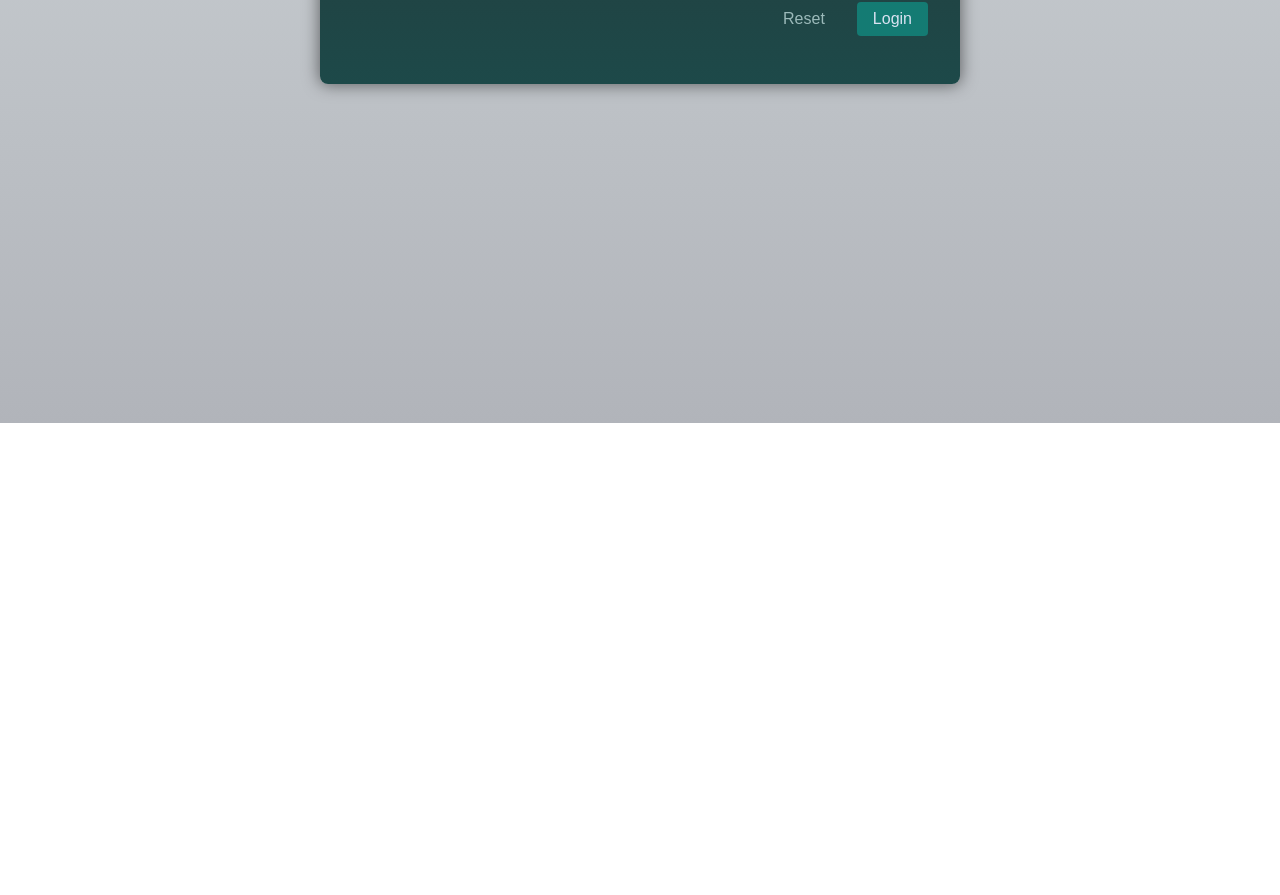
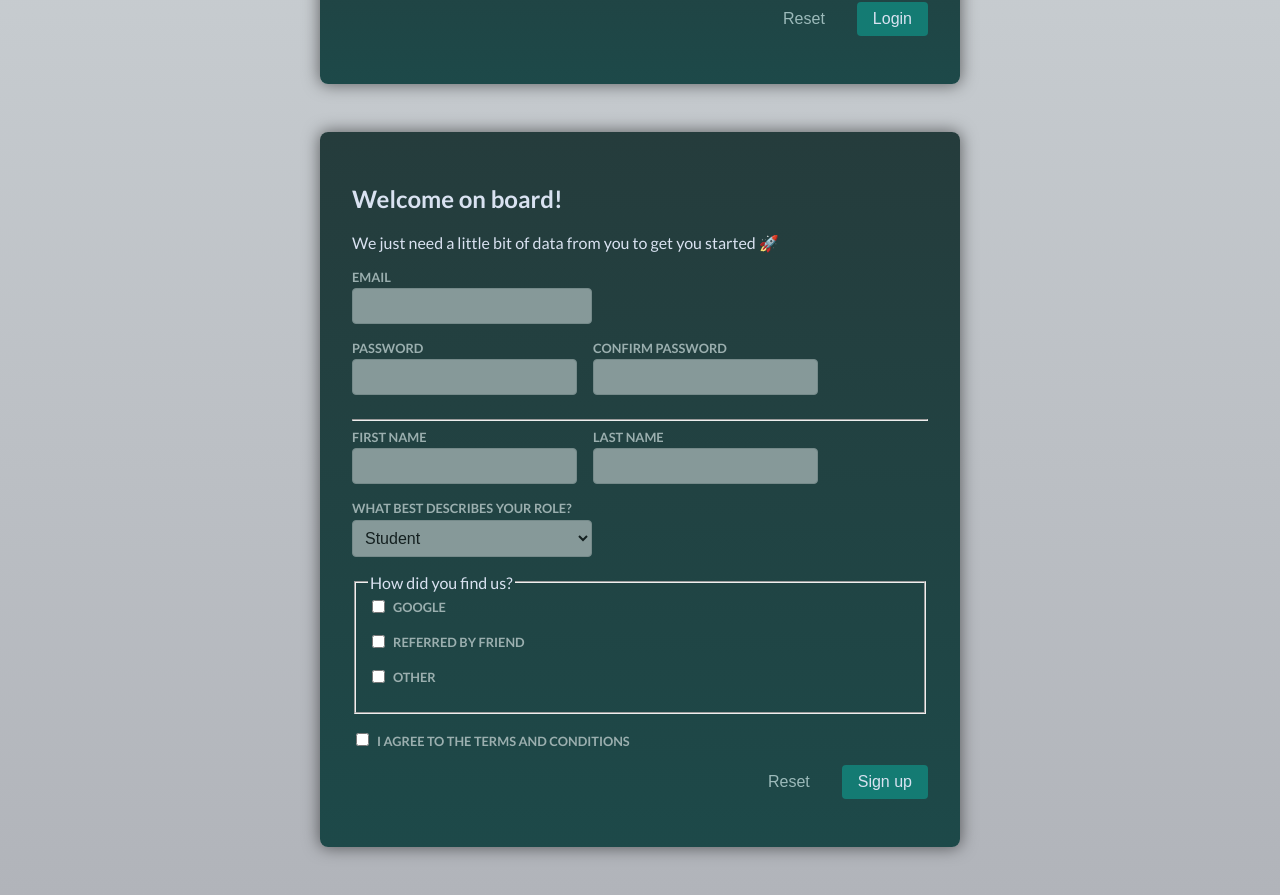
Before and after one commit to bruceathy/react-input, a React (Vite) app: page / in a window 1280 px wide. Shown: the part 409-1304 px from the top of the page. Before the commit the page ends 832 px from the top, so only its background shows below. Built offline with nearby package versions, Linux system fonts and the light colour scheme.

Commit message:
useref validation

```diff
--- a/src/App.jsx
+++ b/src/App.jsx
@@ -1,5 +1,6 @@
-import Header from './components/Header.jsx';
-import Login from './components/Login.jsx';
+import Header from "./components/Header.jsx";
+import Login from "./components/Login.jsx";
+import Signup from "./components/Signup.jsx";
 
 function App() {
   return (
@@ -7,6 +8,7 @@
       <Header />
       <main>
         <Login />
+        <Signup />
       </main>
     </>
   );
--- a/src/components/Login.jsx
+++ b/src/components/Login.jsx
@@ -1,31 +1,15 @@
-import { use, useState } from "react";
+import { useRef } from "react";
 
 export default function Login() {
-  // const [enteredPasswrd, setEnteredPassword] = useState("");
-  // const [enteredEmail, setEnteredEmail] = useState("");
-  const [enteredValues, setEnteredValues] = useState({
-    email: "",
-    password: "",
-  });
+  const email = useRef();
+  const password = useRef();
 
   function handleSubmit(e) {
+    const enteredEmail = email.current.value;
+    const enteredPassword = password.current.value;
     e.preventDefault();
-    console.log(enteredValues);
-  }
 
-  // function handlePasswordChange(e) {
-  //   setEnteredPassword(e.target.value);
-  // }
-
-  // function handleEmailChange(e) {
-  //   setEnteredEmail(e.target.value);
-  // }
-
-  function handleInputChange(identifier, event) {
-    setEnteredValues((prevValues) => ({
-      ...prevValues,
-      [identifier]: event.target.value,
-    }));
+    console.log(enteredEmail, enteredPassword);
   }
 
   return (
@@ -35,24 +19,12 @@
       <div className="control-row">
         <div className="control no-margin">
           <label htmlFor="email">Email</label>
-          <input
-            id="email"
-            type="email"
-            name="email"
-            onChange={(e) => handleInputChange("email", e)}
-            value={enteredValues.email}
-          />
+          <input id="email" type="email" name="email" ref={email} />
         </div>
 
         <div className="control no-margin">
           <label htmlFor="password">Password</label>
-          <input
-            id="password"
-            type="password"
-            name="password"
-            onChange={(e) => handleInputChange("password", e)}
-            value={enteredValues.password}
-          />
+          <input id="password" type="password" name="password" ref={password} />
         </div>
       </div>
 
--- /dev/null
+++ b/src/components/Signup.jsx
@@ -0,0 +1,98 @@
+export default function Signup() {
+  return (
+    <form>
+      <h2>Welcome on board!</h2>
+      <p>We just need a little bit of data from you to get you started 🚀</p>
+
+      <div className="control">
+        <label htmlFor="email">Email</label>
+        <input id="email" type="email" name="email" />
+      </div>
+
+      <div className="control-row">
+        <div className="control">
+          <label htmlFor="password">Password</label>
+          <input id="password" type="password" name="password" />
+        </div>
+
+        <div className="control">
+          <label htmlFor="confirm-password">Confirm Password</label>
+          <input
+            id="confirm-password"
+            type="password"
+            name="confirm-password"
+          />
+        </div>
+      </div>
+
+      <hr />
+
+      <div className="control-row">
+        <div className="control">
+          <label htmlFor="first-name">First Name</label>
+          <input type="text" id="first-name" name="first-name" />
+        </div>
+
+        <div className="control">
+          <label htmlFor="last-name">Last Name</label>
+          <input type="text" id="last-name" name="last-name" />
+        </div>
+      </div>
+
+      <div className="control">
+        <label htmlFor="phone">What best describes your role?</label>
+        <select id="role" name="role">
+          <option value="student">Student</option>
+          <option value="teacher">Teacher</option>
+          <option value="employee">Employee</option>
+          <option value="founder">Founder</option>
+          <option value="other">Other</option>
+        </select>
+      </div>
+
+      <fieldset>
+        <legend>How did you find us?</legend>
+        <div className="control">
+          <input
+            type="checkbox"
+            id="google"
+            name="acquisition"
+            value="google"
+          />
+          <label htmlFor="google">Google</label>
+        </div>
+
+        <div className="control">
+          <input
+            type="checkbox"
+            id="friend"
+            name="acquisition"
+            value="friend"
+          />
+          <label htmlFor="friend">Referred by friend</label>
+        </div>
+
+        <div className="control">
+          <input type="checkbox" id="other" name="acquisition" value="other" />
+          <label htmlFor="other">Other</label>
+        </div>
+      </fieldset>
+
+      <div className="control">
+        <label htmlFor="terms-and-conditions">
+          <input type="checkbox" id="terms-and-conditions" name="terms" />I
+          agree to the terms and conditions
+        </label>
+      </div>
+
+      <p className="form-actions">
+        <button type="reset" className="button button-flat">
+          Reset
+        </button>
+        <button type="submit" className="button">
+          Sign up
+        </button>
+      </p>
+    </form>
+  );
+}
```
